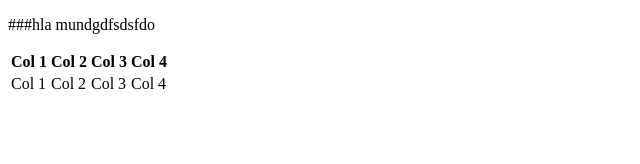
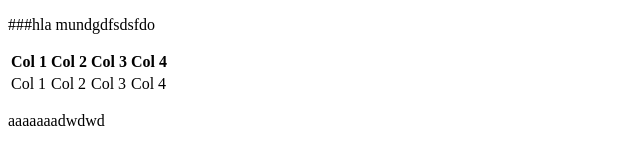
Before and after one commit to Gadiel4/gadi, a plain HTML site: page index.html in a window 1280 px wide. Shown: the whole page, without its empty margins (0-640 px from the left). Drawn offline with Linux system fonts and the light colour scheme.

```diff
--- a/index.html
+++ b/index.html
@@ -26,5 +26,8 @@
             </tr>
         </tbody>
     </table>
+    <p>
+        aaaaaaadwdwd
+    </p>
 </body>
 </html>
```
